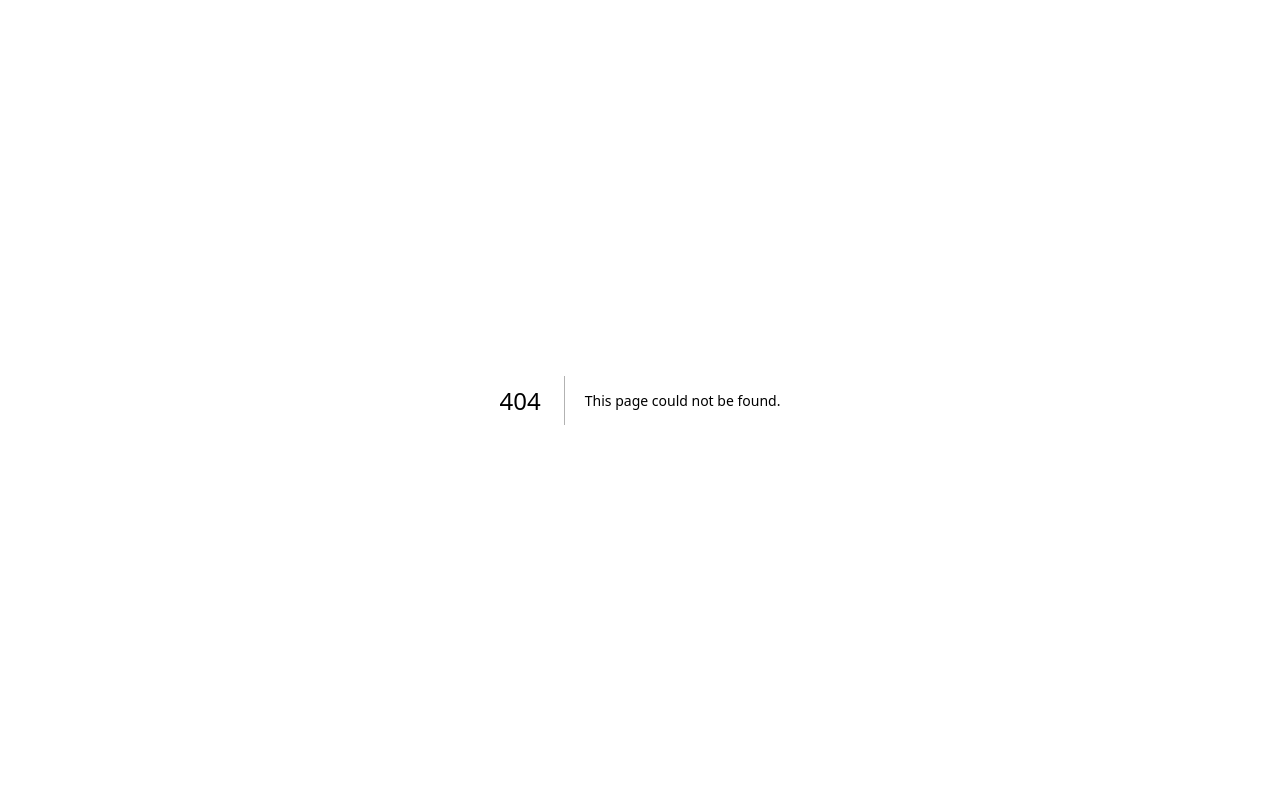
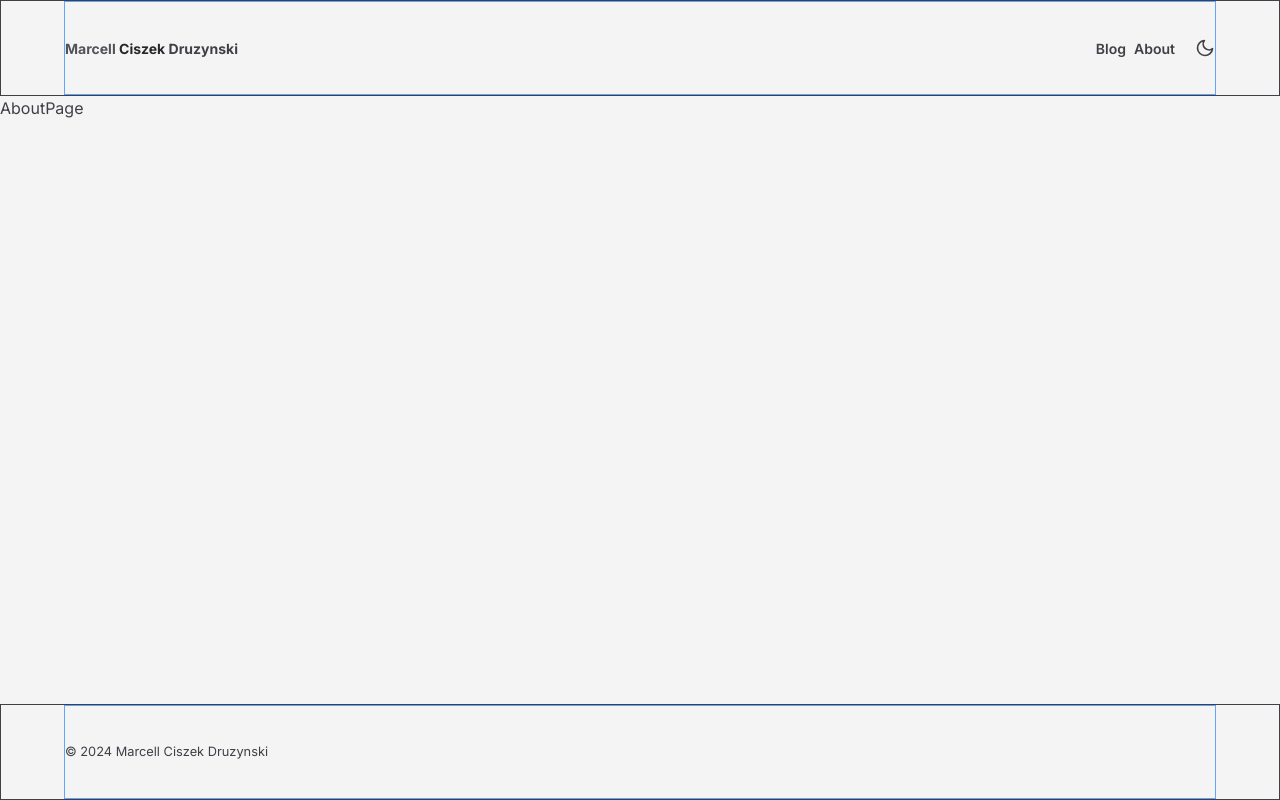
Before and after one commit to masiucd/marcell_ciszek_druzynski.com, a Next.js app: page /about in a window 1280 px wide. Before the commit this address had no page. Built offline with nearby package versions, Linux system fonts and the light colour scheme.

Commit message:
Add new AboutPage component and update layout.tsx

```diff
--- /dev/null
+++ b/src/app/(main)/about/page.tsx
@@ -0,0 +1,10 @@
+import {type Metadata} from "next";
+
+export const metadata: Metadata = {
+  title: "Marcell Ciszek Druzynski | About",
+  description: "About me and my personal website and blog.",
+};
+
+export default function AboutPage() {
+  return <div>AboutPage</div>;
+}
--- a/src/app/(main)/blog/[slug]/page.tsx
+++ b/src/app/(main)/blog/[slug]/page.tsx
@@ -1,5 +1,7 @@
 import {Code} from "bright";
 import {format} from "date-fns";
+import {type Metadata} from "next";
+// import {type Metadata, type ResolvingMetadata} from "next";
 import Link from "next/link";
 import {notFound} from "next/navigation";
 import {MDXRemote} from "next-mdx-remote/rsc";
@@ -11,19 +13,32 @@ import {getPost} from "@/lib/db";
 
 import {TableOfContents} from "./table-of-contents";
 
+type Props = {
+  params: {
+    slug: string;
+  };
+};
+
+export async function generateMetadata(
+  {params}: Props,
+  // parent: ResolvingMetadata,
+): Promise<Metadata> {
+  let {slug} = params;
+  // let x = await parent;
+
+  return {
+    title: `Marcell Ciszek Druzynski | ${slug}`,
+    description: `Marcell Ciszek Druzynski | Blog post - ${slug}.`,
+  };
+}
+
 Code.lineNumbers = true;
 Code.theme = {
   dark: "github-dark",
   light: "github-light",
 };
 
-export default function PostPageSlug({
-  params,
-}: {
-  params: {
-    slug: string;
-  };
-}) {
+export default function PostPageSlug({params}: Props) {
   let post = getPost(params.slug);
   if (!post) {
     return notFound();
@@ -35,7 +50,7 @@ export default function PostPageSlug({
     <PageWrapper>
       <div className="mt-10 flex flex-col gap-4  border-t-2 border-gray-800 bg-transparent p-1 py-20 text-gray-700">
         <div className="flex min-h-60 flex-col justify-center gap-5 bg-blog-title-bg-light dark:bg-blog-title-bg-dark">
-          <H1 className="text-pretty   font-bold  tracking-tighter  sm:text-6xl md:text-[6rem] lg:text-[7rem]">
+          <H1 className="text-pretty   font-bold  tracking-tighter  sm:text-6xl md:text-[6rem] lg:text-[7rem] ">
             {frontMatter.title}
           </H1>
           <Lead className="leading-8  md:pr-44">{frontMatter.about}</Lead>
@@ -48,7 +63,7 @@ export default function PostPageSlug({
             {frontMatter.tags.map((tag) => (
               <li className="font-semibold uppercase" key={tag}>
                 <Link
-                  className="text-gray-600 underline underline-offset-2 opacity-65 transition-opacity duration-200 ease-in-out hover:opacity-100"
+                  className="text-gray-600 underline underline-offset-2 opacity-65 transition-opacity duration-200 ease-in-out hover:opacity-100 dark:text-gray-400"
                   href={`/tags/${tag}}`}
                 >
                   #{removeHyphen(tag)}
--- a/src/app/(main)/blog/[slug]/table-of-contents.tsx
+++ b/src/app/(main)/blog/[slug]/table-of-contents.tsx
@@ -31,7 +31,7 @@ export function TableOfContents({title}: {title: string}) {
               className={cn(
                 "text-gray-600 transition-all duration-200 ease-in-out",
                 activeId === id &&
-                  "font-bold underline text-gray-900 underline-offset-1",
+                  "font-bold underline text-gray-900 dark:text-gray-100 underline-offset-1",
                 activeId === id &&
                   level === 2 &&
                   "pl-1 border-l-2 border-primary-500",
--- a/src/app/(main)/layout.tsx
+++ b/src/app/(main)/layout.tsx
@@ -1,7 +1,6 @@
 import Link from "next/link";
 import {type ReactNode} from "react";
 
-import {LinkMCD} from "@/components/link";
 import {ThemeButton} from "@/components/theme-button";
 
 export default function Layout({
@@ -15,22 +14,26 @@ export default function Layout({
         <div className="app-width mx-auto  flex flex-1 items-center justify-between border border-blue-400">
           <Link href="/">
             <strong className="text-sm font-bold">
-              Marcell Ciszek Druzynski
+              <span className="text-gray-600 dark:text-gray-500">Marcell</span>{" "}
+              <span className="text-gray-800 dark:text-gray-400">Ciszek</span>{" "}
+              <span className="text-gray-700 dark:text-gray-300">
+                Druzynski
+              </span>
             </strong>
           </Link>
           <div className="flex items-center gap-5">
             <nav>
               <ul className="flex gap-2">
-                <li>
-                  <LinkMCD className="text-sm" href="/blog">
-                    Blog
-                  </LinkMCD>
-                </li>
-                <li>
-                  <LinkMCD className="text-sm" href="/about">
-                    About
-                  </LinkMCD>
-                </li>
+                {navLinks.map((link) => (
+                  <li key={link.href}>
+                    <Link
+                      className="relative text-sm font-semibold after:absolute after:-bottom-1 after:left-0 after:h-1 after:w-0 after:rounded-sm after:bg-primary-500 after:transition-all after:duration-200  after:content-[''] after:hover:w-full dark:after:bg-primary-400 "
+                      href={link.href}
+                    >
+                      {link.label}
+                    </Link>
+                  </li>
+                ))}
               </ul>
             </nav>
             <ThemeButton />
@@ -48,3 +51,14 @@ export default function Layout({
     </>
   );
 }
+
+let navLinks = Object.freeze([
+  {
+    href: "/blog",
+    label: "Blog",
+  },
+  {
+    href: "/about",
+    label: "About",
+  },
+]);
--- a/src/app/(main)/page.tsx
+++ b/src/app/(main)/page.tsx
@@ -1,8 +1,14 @@
+import {type Metadata} from "next";
 import Link from "next/link";
 
 import {PageWrapper} from "@/components/page-wrapper";
 
-export default function Home() {
+export const metadata: Metadata = {
+  title: "Marcell Ciszek Druzynski",
+  description: "Marcell Ciszek Druzynski, my personal website and blog.",
+};
+
+export default function HomePage() {
   return (
     <PageWrapper>
       <h1>
--- a/src/app/layout.tsx
+++ b/src/app/layout.tsx
@@ -20,7 +20,7 @@ export default function RootLayout({
 }>) {
   return (
     <html lang="en">
-      <body className={inter.className}>
+      <body className={inter.className} suppressHydrationWarning>
         <ThemeProvider
           attribute="class"
           defaultTheme="system"
--- a/src/components/theme-button.tsx
+++ b/src/components/theme-button.tsx
@@ -17,16 +17,16 @@ export function ThemeButton() {
   return (
     <button
       type="button"
-      // className="rounded-sm bg-gray-200 p-1 dark:bg-gray-700"
       onClick={() => setTheme(theme === "dark" ? "light" : "dark")}
+      className="hover:opacity-55"
     >
       <Tooltip
         content={
-          <p className="text-sm">
+          <span className="text-sm">
             {theme === "dark"
               ? "Switch to light mode (ctrl+k)"
               : "Switch to dark mode (ctrl+k)"}
-          </p>
+          </span>
         }
       >
         <span>{theme === "dark" ? <icons.sun /> : <icons.moon />}</span>
--- a/src/components/typography.tsx
+++ b/src/components/typography.tsx
@@ -11,7 +11,7 @@ export function H1({children, className}: Props) {
   return (
     <h1
       className={cn(
-        "scroll-m-20 text-4xl font-extrabold tracking-tight lg:text-5xl text-gray-600",
+        "scroll-m-20 text-4xl font-extrabold tracking-tight lg:text-5xl text-gray-600 dark:text-gray-400",
         className,
       )}
     >
@@ -24,7 +24,7 @@ export function H2({children, className}: Props) {
   return (
     <h2
       className={cn(
-        "scroll-m-20 border-b pb-2 text-3xl font-semibold tracking-tight transition-colors first:mt-0 text-gray-600",
+        "scroll-m-20 border-b pb-2 text-3xl font-semibold tracking-tight transition-colors first:mt-0 text-gray-600 dark:text-gray-400",
         className,
       )}
     >
@@ -37,7 +37,7 @@ export function H3({children, className}: Props) {
   return (
     <h3
       className={cn(
-        "scroll-m-20 border-b pb-2 text-3xl font-semibold tracking-tight transition-colors first:mt-0 text-gray-600",
+        "scroll-m-20 border-b pb-2 text-3xl font-semibold tracking-tight transition-colors first:mt-0 text-gray-600 dark:text-gray-400",
         className,
       )}
     >
@@ -50,7 +50,7 @@ export function H4({children, className}: Props) {
   return (
     <h4
       className={cn(
-        "scroll-m-20 text-xl font-semibold tracking-tight text-gray-600",
+        "scroll-m-20 text-xl font-semibold tracking-tight text-gray-600 dark:text-gray-400",
         className,
       )}
     >
@@ -60,12 +60,18 @@ export function H4({children, className}: Props) {
 }
 
 export function P({children, className}: Props) {
-  return <p className={cn("leading-7 text-gray-600", className)}>{children}</p>;
+  return (
+    <p className={cn("leading-7 text-gray-600 dark:text-gray-400", className)}>
+      {children}
+    </p>
+  );
 }
 
 export function Blockquote({children, className}: Props) {
   return (
-    <blockquote className={cn("leading-7 text-gray-600", className)}>
+    <blockquote
+      className={cn("leading-7 text-gray-600 dark:text-gray-400", className)}
+    >
       {children}
     </blockquote>
   );
@@ -88,7 +94,7 @@ export function Small({children, className}: Props) {
   return (
     <small
       className={cn(
-        "text-sm text-gray-600 font-medium leading-none ",
+        "text-sm text-gray-600 dark:text-gray-400 font-medium leading-none ",
         className,
       )}
     >
@@ -99,7 +105,12 @@ export function Small({children, className}: Props) {
 
 export function Lead({children, className}: Props) {
   return (
-    <p className={cn("text-xl text-muted-foreground text-gray-600", className)}>
+    <p
+      className={cn(
+        "text-xl text-muted-foreground text-gray-600 dark:text-gray-400",
+        className,
+      )}
+    >
       {children}
     </p>
   );
@@ -107,13 +118,22 @@ export function Lead({children, className}: Props) {
 
 export function Muted({children, className}: Props) {
   return (
-    <p className={cn("text-sm text-gray-600/80 ", className)}>{children}</p>
+    <p
+      className={cn("text-sm text-gray-600 dark:text-gray-400/80 ", className)}
+    >
+      {children}
+    </p>
   );
 }
 
 export function Large({children, className}: Props) {
   return (
-    <p className={cn("text-lg font-semibold text-gray-600", className)}>
+    <p
+      className={cn(
+        "text-lg font-semibold text-gray-600 dark:text-gray-400",
+        className,
+      )}
+    >
       {children}
     </p>
   );
@@ -138,7 +158,7 @@ export function Highlighter({
   return (
     <span
       className={cn(
-        "relative after:absolute after:bottom-2 text-gray-600 after:left-0 after:z-10 after:h-4 after:w-full after:-rotate-1 after:rounded-t after:bg-primary-400/80 dark:after:bg-primary-600 after:transition-all after:hover:w-full",
+        "relative after:absolute after:bottom-2 text-gray-600 dark:text-gray-400 after:left-0 after:z-10 after:h-4 after:w-full after:-rotate-1 after:rounded-t after:bg-primary-400/80 dark:after:bg-primary-600 after:transition-all after:hover:w-full",
         classNameTopWrapper,
       )}
     >
```
